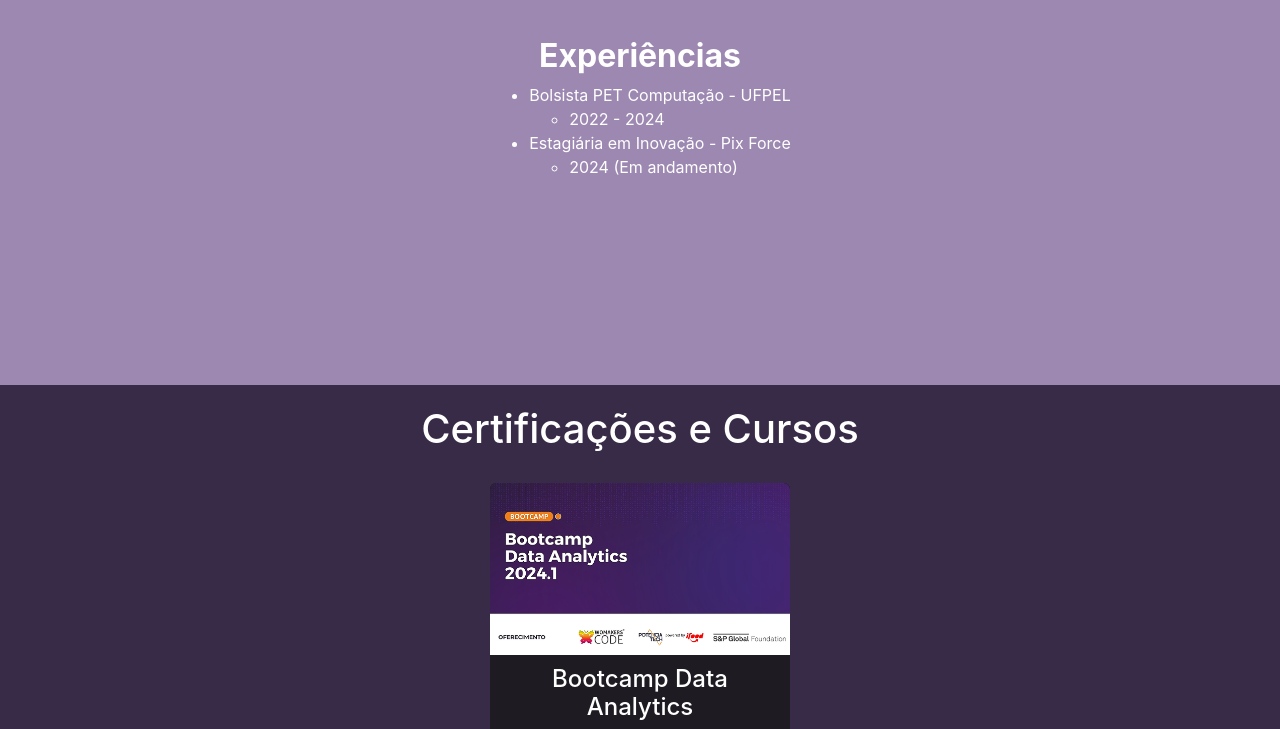
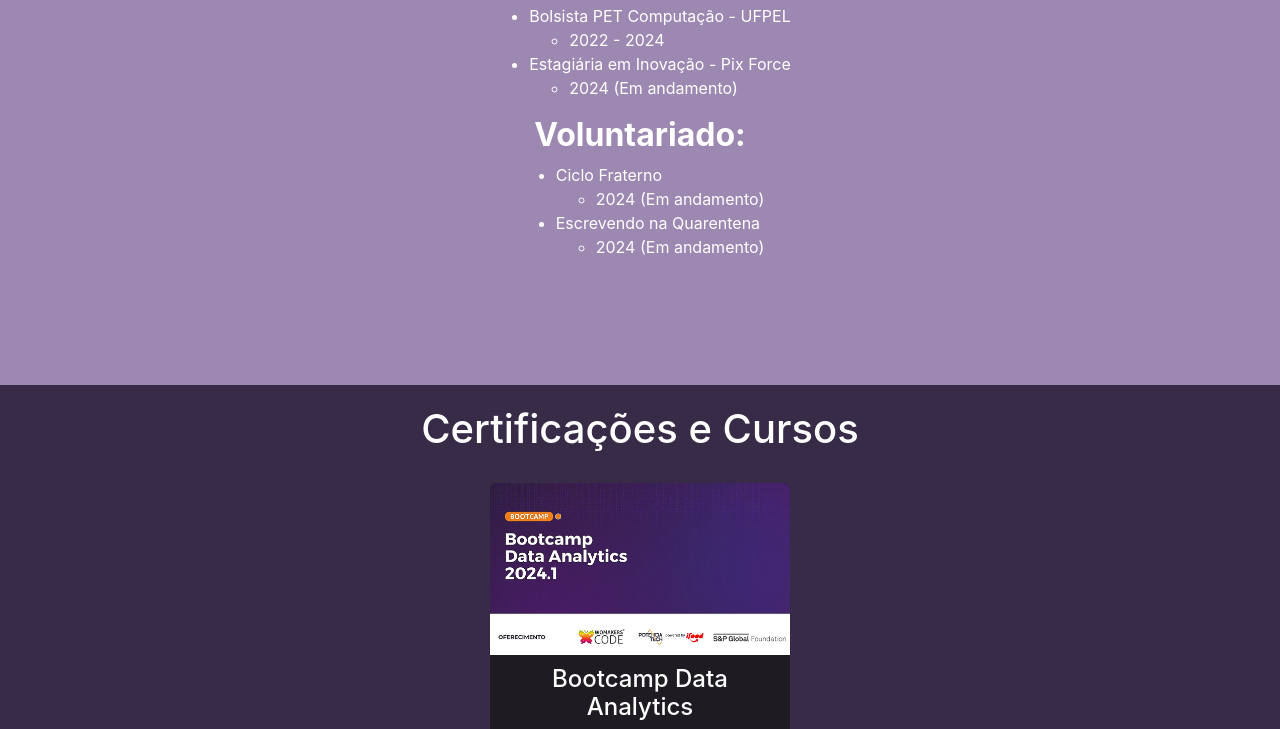
Before and after one commit to louise-queiroz/portfolio, a plain HTML site: page index.html in a window 1280 px wide. Shown: the part 2871-3600 px from the top of the page. Drawn offline with nearby package versions, Linux system fonts and the light colour scheme.

Commit message:
voluntariado add

```diff
--- a/index.html
+++ b/index.html
@@ -125,16 +125,31 @@
             <li> 2024 (Em andamento) </li>
           </ul>
       </ul>
+      <h2><strong>Voluntariado:</strong></h2>
+      <ul>
+        <li>Ciclo Fraterno</li>
+        <ul>
+          <li> 2024 (Em andamento) </li>
+        </ul>
+        <li>Escrevendo na Quarentena</li>
+        <ul>
+          <li> 2024 (Em andamento)</li>
+        </ul>
+    </ul>
         </div>
         <div class="certifications">
           <h1>Certificações e Cursos</h1>
           <div class="cursos" id="womakers">
-            <img src="templates/bt.png" alt="Bootcamp">
+            <a href="https://womakerscode.org/data-analytics/">
+              <img src="templates/bt.png" alt="Bootcamp">
+            </a>
             <h4>Bootcamp Data Analytics</h4>
             <p>Bootcamp de Data Analytics da WomakersCode, curso com foco em Python, Estatística, Machine Learning e PowerBI. Desenvolvimento de atividades em squads e cases para avaliação, curso de 6 meses e meio, é oferecido em companhia com a PotenciaTech powered by IFOOD, S&P Global Foundation e Microsoft. </p>
           </div>
           <div class="cursos" id="jump">
-            <img src="templates/jump.png" alt="">
+            <a href="https://jump.tec.br/blog/jump-start/">
+              <img src="templates/jump.png" alt="">
+            </a>
             <h4>Jump Start - Análise de Dados </h4>
             <p>Programa de capacitação em programação e análise da dados da empresa JUMP & LABEL SOLUTIONS INFORMÁTICA LTDA., trata-se de um curso de 3 meses desde alfabetização de dados até resolução de cases de empresas. </p>
           </div>
```
